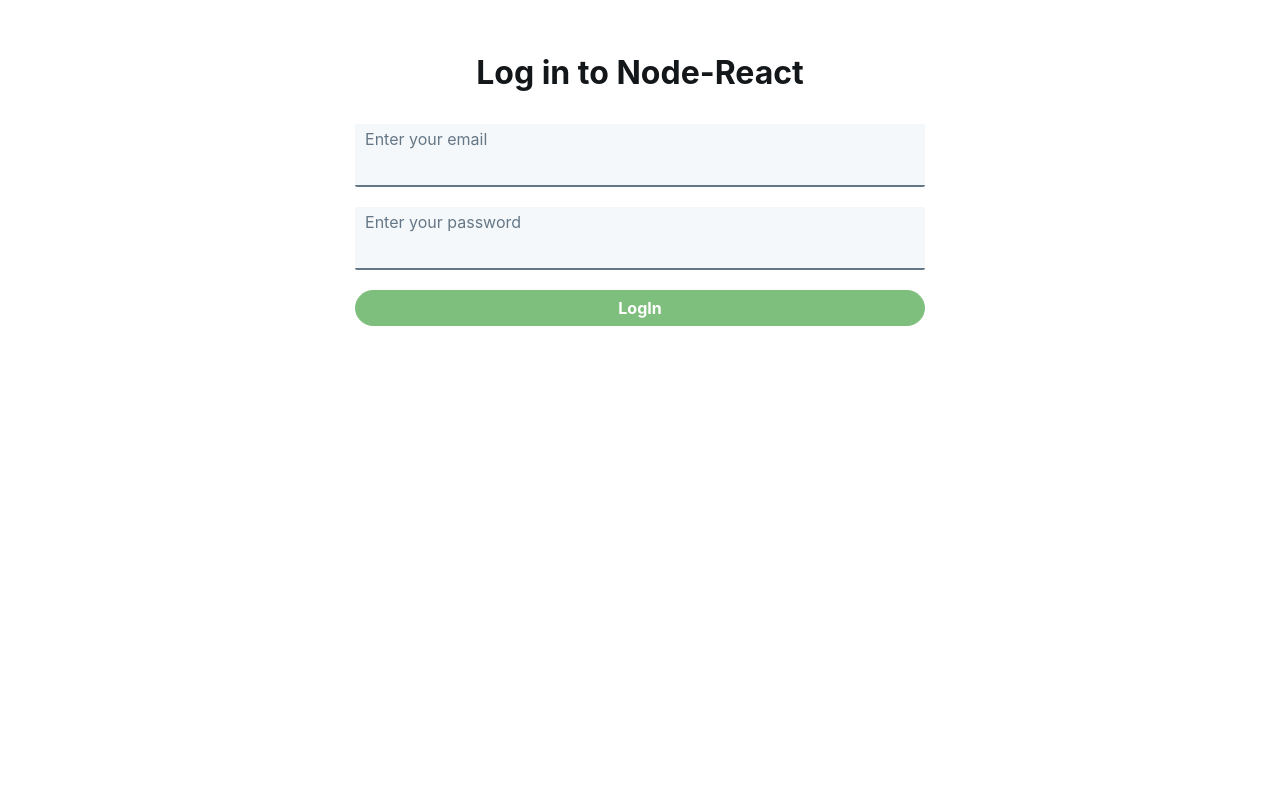
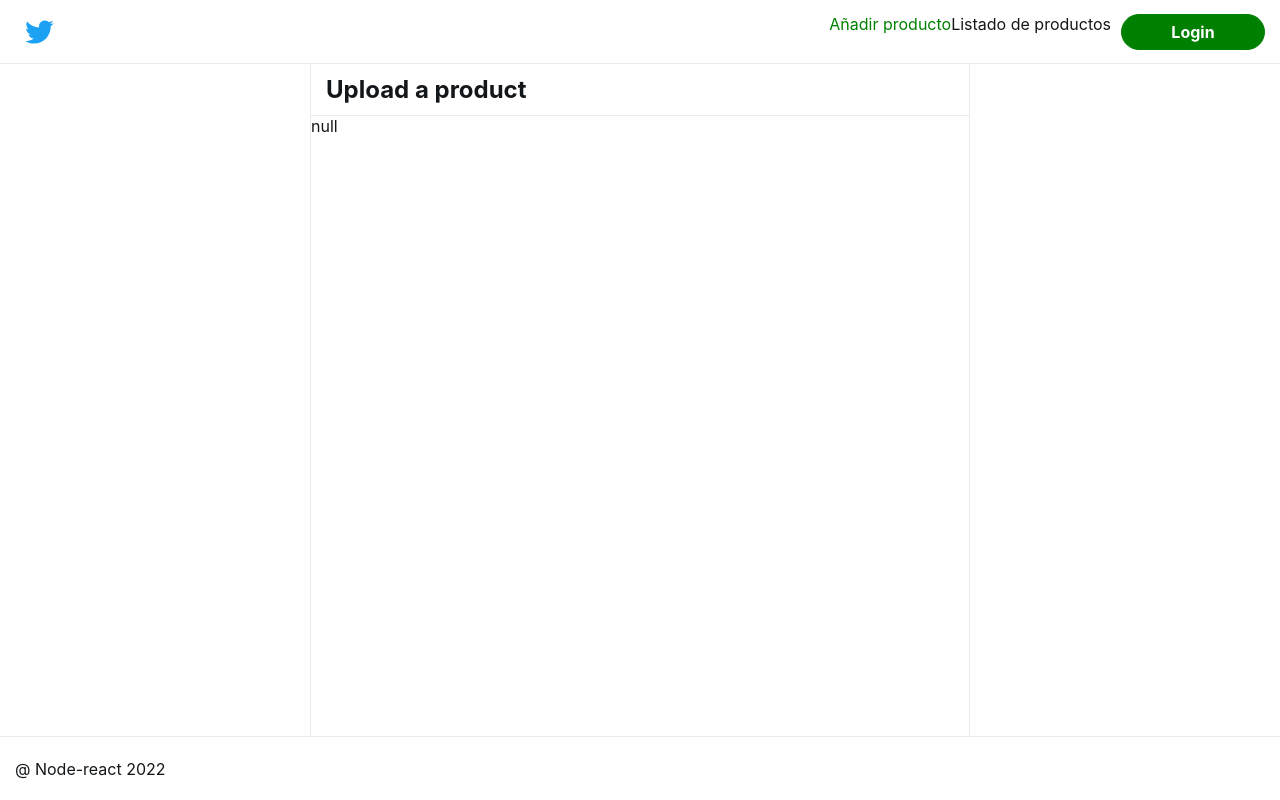
Before and after one commit to jtoledo2309/node-react, a React (Create React App) app: page /adverts/new in a window 1280 px wide. Before the commit this address led to /login. Built offline with nearby package versions, Linux system fonts and the light colour scheme; no server answers.

Commit message:
Add Outlet and advertDetail

```diff
--- a/src/App.js
+++ b/src/App.js
@@ -6,6 +6,7 @@ import LoginPage from "./components/auth/LoginPage";
 import NewAdvertPage from "./components/adverts/NewAdvertPage";
 import AdvertDetail from "./components/adverts/AdvertDetail";
 import RequireAuth from "./components/auth/RequireAuth";
+import Layout from "./components/layout/Layout";
 
 function App({ isInitiallyLogged }) {
   const [isLogged, setIsLogged] = useState(isInitiallyLogged);
@@ -19,20 +20,19 @@ function App({ isInitiallyLogged }) {
         <Route path="/login" element={<LoginPage onLogin={handleLogin} />} />
         <Route
           path="/adverts"
-          element={<AdvertsPage isLogged={isLogged} onLogout={handleLogout} />}
-        />
-        <Route
-          path="/adverts/:advertId"
-          element={<AdvertDetail isLogged={isLogged} onLogout={handleLogout} />}
-        />
+          element={<Layout isLogged={isLogged} onLogout={handleLogout} />}
+        >
+          <Route index element={<AdvertsPage />} />
+          <Route path="/adverts/:advertId" element={<AdvertDetail />} />
           <Route
             path="adverts/new"
             element={
               <RequireAuth isLogged={isLogged}>
-              <NewAdvertPage isLogged={isLogged} onLogout={handleLogout} />
+                <NewAdvertPage />
               </RequireAuth>
             }
           />
+        </Route>
         <Route path="/" element={<Navigate to="/adverts" />} />
         <Route path="/404" element={<div>Error 404 / Not found</div>} />
         <Route path="*" element={<Navigate to="/404" />} />
--- a/src/components/adverts/AdvertDetail.js
+++ b/src/components/adverts/AdvertDetail.js
@@ -1,13 +1,26 @@
-import Layout from "../layout/Layout";
-import { useParams } from "react-router-dom";
+import Page from "../layout/Page";
+import { useNavigate, useParams } from "react-router-dom";
+import { useEffect, useState } from "react";
+import { getAdvertsDetail } from "./service";
 
 const AdvertDetail = (props) => {
+  const [advert, setAdvert] = useState(null);
   const { advertId } = useParams();
+  const navigate = useNavigate();
 
+  useEffect(() => {
+    getAdvertsDetail(advertId)
+      .then((advert) => setAdvert(advert))
+      .catch((error) => {
+        if (error.status === 404) {
+          navigate("404");
+        }
+      });
+  }, [advertId, navigate]);
   return (
-    <Layout title="Upload a product" {...props}>
-      <div>Advert detail: {advertId}</div>
-    </Layout>
+    <Page title="Upload a product" {...props}>
+      <div>{JSON.stringify(advert)}</div>
+    </Page>
   );
 };
 
--- a/src/components/adverts/AdvertsPage.js
+++ b/src/components/adverts/AdvertsPage.js
@@ -1,8 +1,17 @@
 import { useEffect, useState } from "react";
 import { getAdverts } from "./service";
-import Layout from "../layout/Layout";
+import Page from "../layout/Page";
 import { Link } from "react-router-dom";
+import Button from "../common/Button";
 
+const EmptyList = () => (
+  <div>
+    <p>Sube tu primer producto</p>
+    <Button as={Link} to="adverts/new" variant="primary">
+      Subir
+    </Button>
+  </div>
+);
 const AdvertsPage = (props) => {
   const [adverts, setAdverts] = useState([]);
 
@@ -15,7 +24,7 @@ const AdvertsPage = (props) => {
   }, []);
 
   return (
-    <Layout title="Node-React" {...props}>
+    <Page title="Node-React" {...props}>
       <div className="advertsPage">
         {adverts.length ? (
           <ul>
@@ -28,10 +37,10 @@ const AdvertsPage = (props) => {
             ))}
           </ul>
         ) : (
-          <button>Sube el primer producto</button>
+          <EmptyList />
         )}
       </div>
-    </Layout>
+    </Page>
   );
 };
 
--- a/src/components/adverts/NewAdvertPage.js
+++ b/src/components/adverts/NewAdvertPage.js
@@ -1,10 +1,10 @@
-import Layout from "../layout/Layout";
+import Page from "../layout/Page";
 
 const NewAdvertPage = (props) => {
   return (
-    <Layout title="Upload a product" {...props}>
+    <Page title="Upload a product" {...props}>
       <div>Add a new product</div>
-    </Layout>
+    </Page>
   );
 };
 
--- a/src/components/adverts/service.js
+++ b/src/components/adverts/service.js
@@ -1,6 +1,13 @@
 import client from "../api/client";
 
+const advertUrl = "/api/v1/adverts";
+
 export const getAdverts = () => {
-  const url = "/api/v1/adverts";
+  const url = advertUrl;
   return client.get(url);
 };
+
+export const getAdvertsDetail = (advertId) => {
+  const url = `${advertUrl}/${advertId}`;
+  return client.get(url);
+};
--- a/src/components/layout/Header.js
+++ b/src/components/layout/Header.js
@@ -34,7 +34,12 @@ const Header = ({ className, isLogged, onLogout }) => {
             Log Out
           </Button>
         ) : (
-          <Button variant="primary" className="header-button">
+          <Button
+            as={Link}
+            to="/login"
+            variant="primary"
+            className="header-button"
+          >
             Login
           </Button>
         )}
--- a/src/components/layout/Layout.js
+++ b/src/components/layout/Layout.js
@@ -1,13 +1,13 @@
 import Header from "./Header";
 import "./Layout.css";
+import { Outlet } from "react-router-dom";
 
 const Layout = ({ children, title, ...props }) => {
   return (
     <div className="layout">
       <Header className="layout-header bordered" {...props} />
       <main className="layout-main bordered">
-        <h2 className="layout-title bordered">{title}</h2>
-        <section className="layout-content">{children}</section>
+        <Outlet />
       </main>
       <footer className="layout-footer bordered">@ Node-react 2022</footer>
     </div>
--- /dev/null
+++ b/src/components/layout/Page.js
@@ -0,0 +1,12 @@
+import { Fragment } from "react";
+
+const Page = ({ title, children }) => {
+  return (
+    <Fragment>
+      <h2 className="layout-title bordered">{title}</h2>
+      <section className="layout-content">{children}</section>
+    </Fragment>
+  );
+};
+
+export default Page;
--- a/src/index.js
+++ b/src/index.js
@@ -12,11 +12,11 @@ setAuthorizationHeader(accesToken);
 
 const root = ReactDOM.createRoot(document.getElementById("root"));
 root.render(
-  <React.StrictMode>
-    <Router>
-      <App isInitiallyLogged={!!accesToken} />
-    </Router>
-  </React.StrictMode>
+  //<React.StrictMode>
+  <Router>
+    <App isInitiallyLogged={!!accesToken} />
+  </Router>
+  //</React.StrictMode>
 );
 
 // If you want to start measuring performance in your app, pass a function
```
Lines whose indentation alone changed are shown as unchanged.
